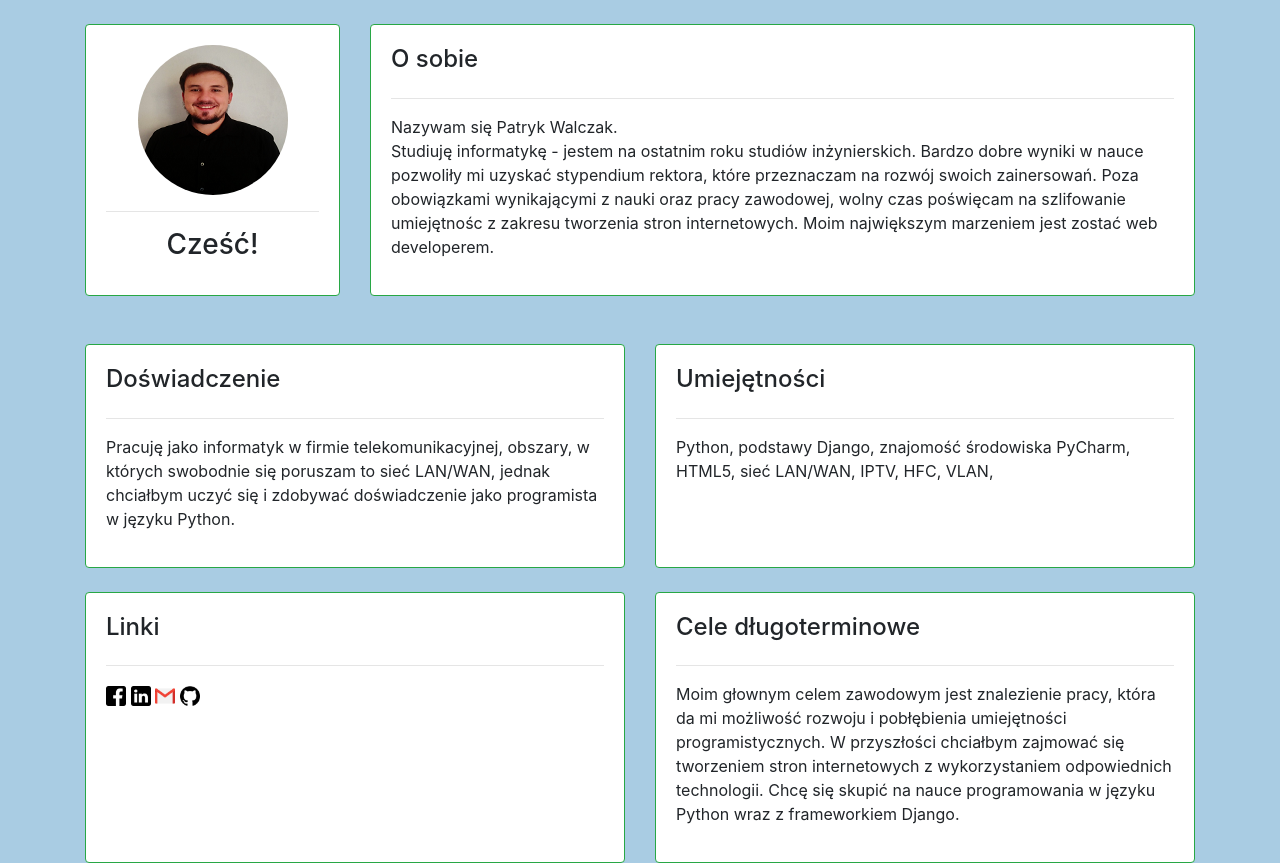
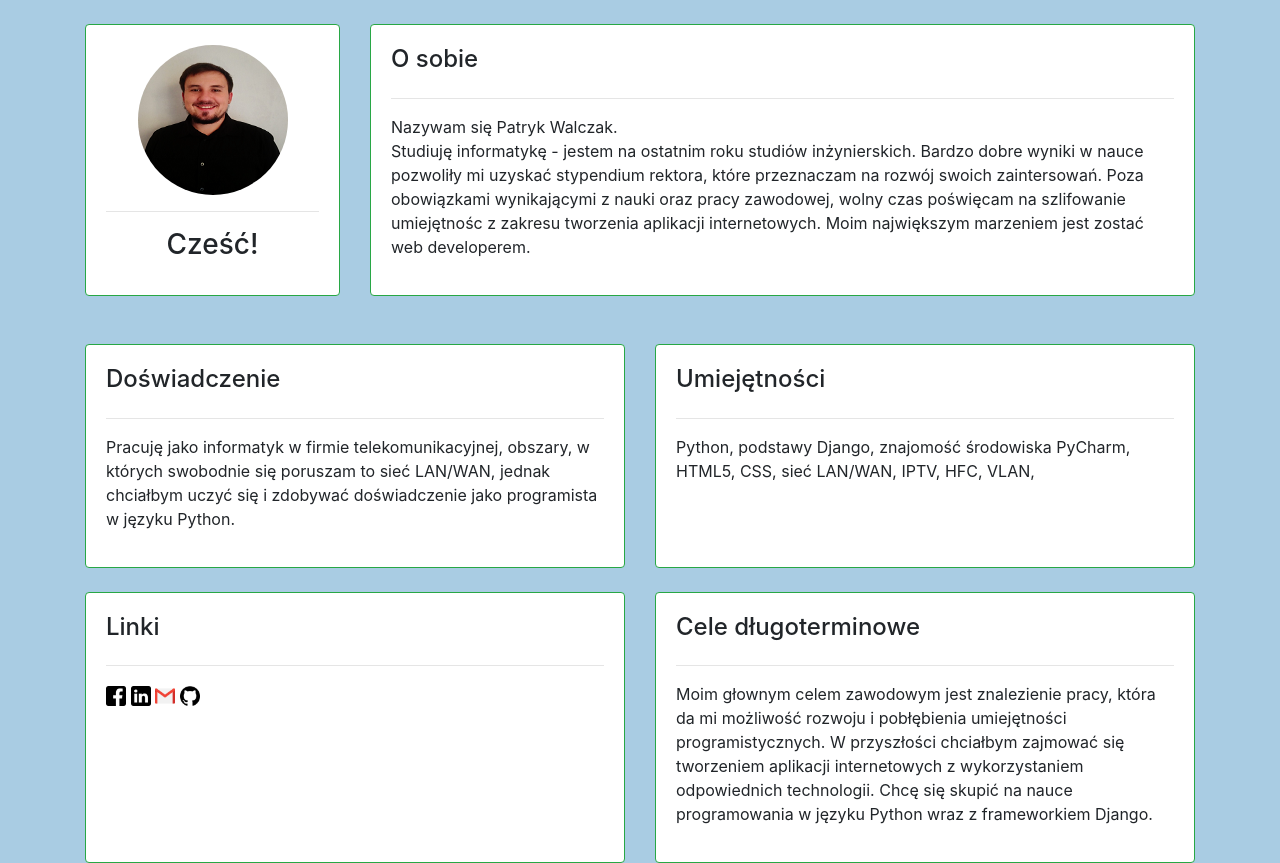
Before and after one commit to PatrykWalczak/Portfolio, a Django app: template mywebsite/base/templates/base/home.html in a window 1280 px wide. Run offline with Django 3.2, Linux system fonts and the light colour scheme; the template is opened without the code that fills it, so the values that code supplies are empty; parts of the project's set-up code (start-up, migrations or seed data) failed here and were passed over; some libraries are stand-ins or nearby versions.

Commit message:
aktualizacja

```diff
--- a/mywebsite/base/templates/base/home.html
+++ b/mywebsite/base/templates/base/home.html
@@ -29,8 +29,8 @@
                     <p>
                         Nazywam się Patryk Walczak.<br>
                         Studiuję informatykę - jestem na ostatnim roku studiów inżynierskich.
-                        Bardzo dobre wyniki w nauce pozwoliły mi uzyskać stypendium rektora, które przeznaczam na rozwój swoich zainersowań.
-                        Poza obowiązkami wynikającymi z nauki oraz pracy zawodowej, wolny czas poświęcam na szlifowanie umiejętnośc z zakresu tworzenia stron internetowych.
+                        Bardzo dobre wyniki w nauce pozwoliły mi uzyskać stypendium rektora, które przeznaczam na rozwój swoich zaintersowań.
+                        Poza obowiązkami wynikającymi z nauki oraz pracy zawodowej, wolny czas poświęcam na szlifowanie umiejętnośc z zakresu tworzenia aplikacji internetowych.
                         Moim największym marzeniem jest zostać web developerem.
                     </p>
                 </div>
@@ -54,7 +54,7 @@
                 <div class="card card-body h-100 border-success">
                     <h4> Umiejętności </h4>
                     <hr>
-                    <p> Python, podstawy Django, znajomość środowiska PyCharm, HTML5, sieć LAN/WAN, IPTV, HFC, VLAN,   </p>
+                    <p> Python, podstawy Django, znajomość środowiska PyCharm, HTML5, CSS, sieć LAN/WAN, IPTV, HFC, VLAN,   </p>
                 </div>
             </div>
         </div>
@@ -68,7 +68,7 @@
                         <li><a href="https://www.facebook.com/patryk.walczak3321" target="_blank"><img class="social" src="{% static 'images/facebook.jpg' %}"></a> </li>
                         <li><a href="https://www.linkedin.com/in/patryk-walczak-439251193/" target="_blank"><img class="social" src="{% static 'images/linkedin.jpg' %}"></a></li>
                         <li><a href="mailto:walczak.patryk33@gmail.com" target="_blank"><img class="social" src="{% static 'images/gmail.jpg' %}"></a></li>
-                        <li><a href="https://github.com/Doodo33" target="_blank"><img class="social" src="{% static 'images/github.png' %}"></a> </li>
+                        <li><a href="https://github.com/PatrykWalczak" target="_blank"><img class="social" src="{% static 'images/github.png' %}"></a> </li>
                     </ul>
                 </div>
             </div>
@@ -78,7 +78,7 @@
                     <hr>
                     <p> Moim głownym celem zawodowym jest znalezienie pracy, która da mi możliwość rozwoju
                     i pobłębienia umiejętności programistycznych.
-                    W przyszłości chciałbym zajmować się tworzeniem stron internetowych z wykorzystaniem odpowiednich technologii.
+                    W przyszłości chciałbym zajmować się tworzeniem aplikacji internetowych z wykorzystaniem odpowiednich technologii.
                     Chcę się skupić na nauce programowania w języku Python wraz z frameworkiem Django.</p>
                 </div>
             </div>
```
